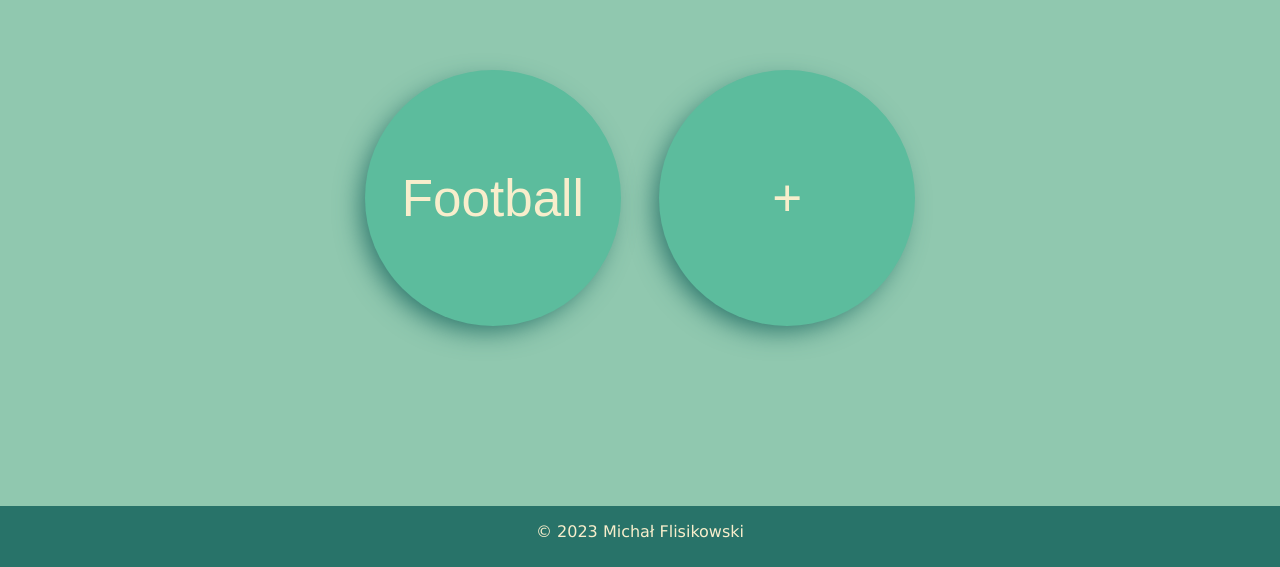
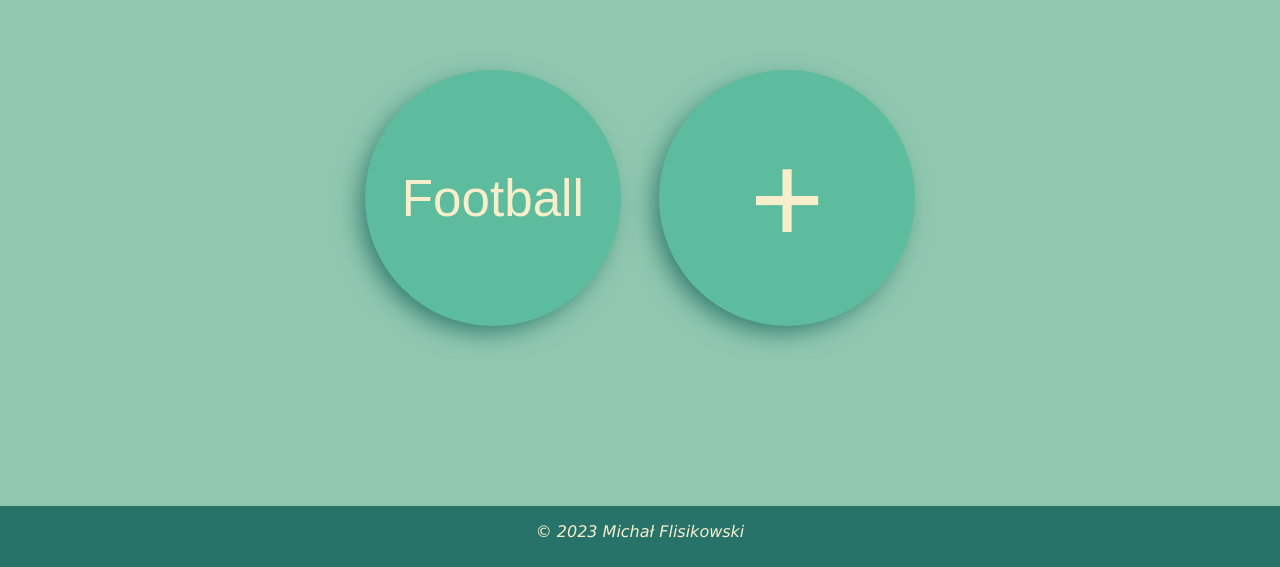
Before and after one commit to Zajecia-PJATK/projekt-programistyczny-s24407-pj, a plain HTML site: page index.html in a window 1280 px wide. Shown: the part 230-797 px from the top of the page. Drawn offline with Linux system fonts and the light colour scheme.

Commit message:
polishing css

```diff
--- a/index.html
+++ b/index.html
@@ -17,11 +17,11 @@
     </header>
     <main>
         <button class="rounded">Football</button>
-        <button class="rounded">+</button>
+        <button class="rounded" id="add">+</button>
         <!-- <label>Name: <input type="text"></main></label>-->
     </main>
     <footer>
-        <p>&copy; 2023 Michał Flisikowski</p>
+        <p>&copy; <i>2023 Michał Flisikowski</i></p>
     </footer>
 </body>
 
--- a/style.css
+++ b/style.css
@@ -32,7 +32,7 @@ main {
     gap: 3vw;
 }
 
-button.rounded {
+.rounded {
     border-radius: 50%;
     width: 20vw;
     height: 20vw;
@@ -61,11 +61,11 @@ footer {
     font-size: 2vh;
 }
 
-button.rounded:hover {
+.rounded:hover {
     transform: scale(1.2) perspective(1px);
     cursor: pointer;
 }
 
-button.rounded:focus, h1:focus {
-    outline: none;
-  }
+#add {
+    font-size: 10vw;
+}
```
